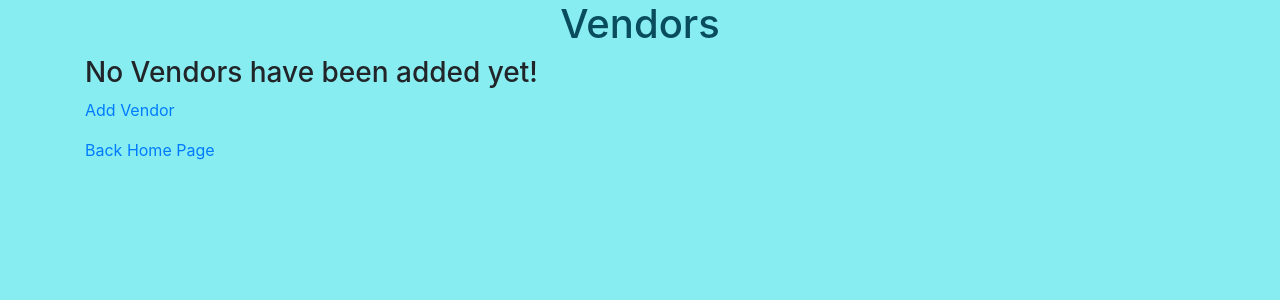
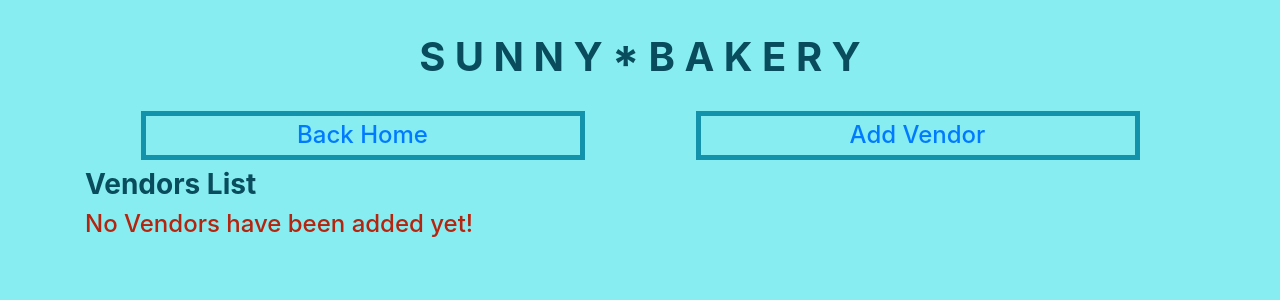
Before and after one commit to SueRtx/BakeryVendorOrderProject, an ASP.NET Core app: page /vendor in a window 1280 px wide. Shown: the top 300 px of the page. Run offline with ASP.NET Core 8, Linux system fonts and the light colour scheme.

Commit message:
Add styles to Vendors page

```diff
--- a/VendorOrder/Views/Home/Index.cshtml
+++ b/VendorOrder/Views/Home/Index.cshtml
@@ -8,6 +8,7 @@
         <h1 class="homePage"><strong>S U N N Y * B A K E R Y</strong></h1>
         <img src="~/Images/Bread.png">
         <img src="~/Images/Bread6.png">
+
         <h2>Vendors and Orders</h2>
         <h4 id="viewVendorLink"><a href='/vendor'>View Vendors</a></h4>
         <h4 id="addVendorLink"><a href='/vendor/new'>Add Vendor</a></h4>
--- a/VendorOrder/Views/Vendor/index.cshtml
+++ b/VendorOrder/Views/Vendor/index.cshtml
@@ -4,21 +4,25 @@
 
   <body>
     <div class="container">
+      <div class="vendorPage">
         @using VendorOrder.Models;
 
-      <h1>Vendors</h1>
+        <h1><strong>S U N N Y * B A K E R Y</strong></h1>
+
+        <h4 id="homePageLink"><a href='/'>Back Home</a></h4>
+          <h4 id="addVendorLink"><a href='/vendor/new'>Add Vendor</a></h4>
+
+        <h3><strong>Vendors List</strong></h3>
 
         @if (@Model.Count == 0)
         {
-        <h3>No Vendors have been added yet!</h3>
+          <h4>No Vendors have been added yet!</h4>
         }
 
         @foreach (Vendor vendor in Model)
         {
           <h3><a href='/vendor/@vendor.Id'>@vendor.Name</a></h3>
         }
-      <p><a href='/vendor/new'>Add Vendor</a></p>
-      <p><a href='/'>Back Home Page</a></p>
-
+      </div>
     </div>
   </body>
--- a/VendorOrder/wwwroot/CSS/styles.css
+++ b/VendorOrder/wwwroot/CSS/styles.css
@@ -12,7 +12,7 @@ body {
   background-color: rgb(136, 237, 240);
 
 }
-.homePage {
+.homePage, .vendorPage {
   margin-top: 3%;
 }
 
@@ -25,7 +25,15 @@ h1, h2 {
   color: rgb(8, 76, 93);
 }
 
-#viewVendorLink {
+h3 {
+  color: rgb(8, 76, 93);
+}
+
+h4 {
+  color: rgb(180, 36, 14);
+}
+
+#viewVendorLink, #homePageLink {
   float: left;
   margin-left: 5%;
   border: 5px solid #1292ab;
```
Lines whose indentation alone changed are shown as unchanged.
